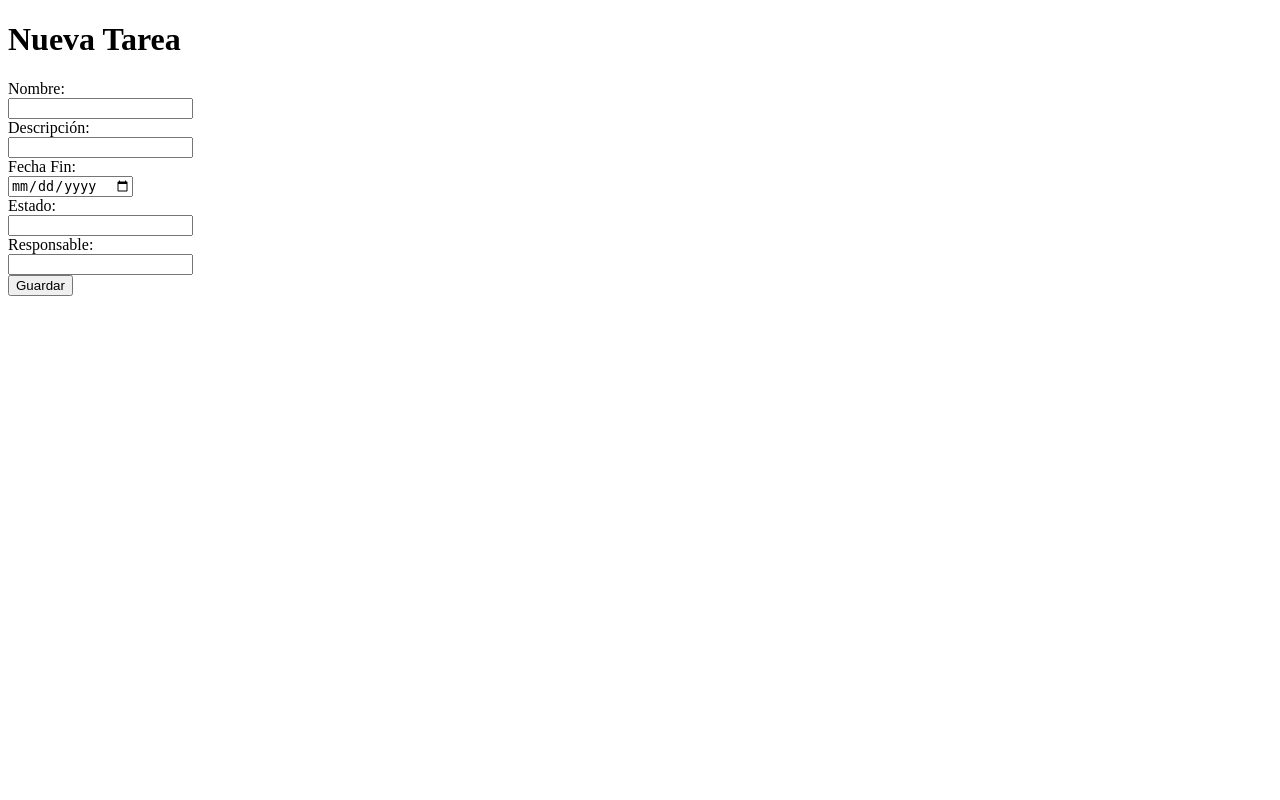
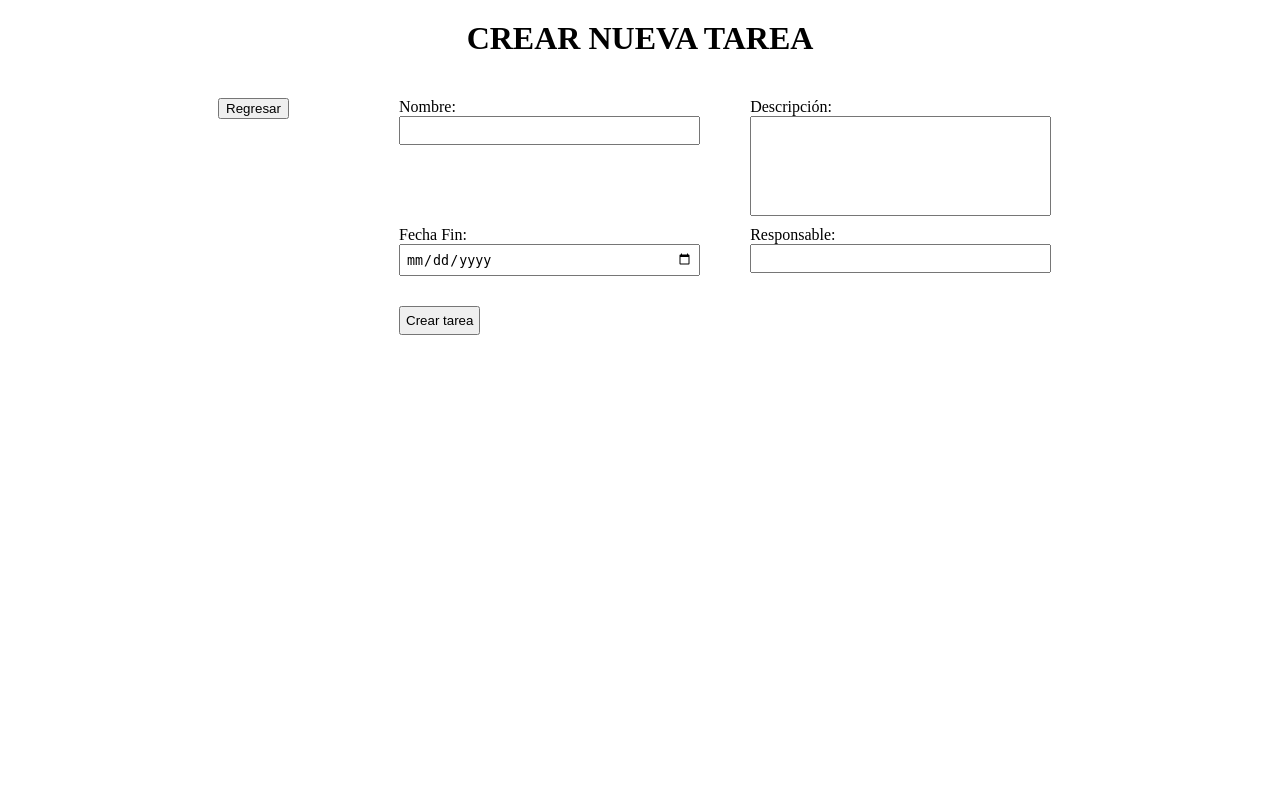
Before and after one commit to ttantalean2023/ExamenParcial, a Django app: page /nueva_tarea/ in a window 1280 px wide. Run offline with Django 4.2, Linux system fonts and the light colour scheme.

Commit message:
Algunas modificaciones

```diff
--- /dev/null
+++ b/exParcial/tareasApp/static/styles_nuevatarea.css
@@ -0,0 +1,62 @@
+body {
+    display: flex;
+    flex-direction: column;
+    align-items: center;
+    justify-content: flex-start; /* Alinea desde arriba */
+    height: 100vh;
+    margin: 0;
+}
+h1 {
+    margin-top: 20px;
+    text-align: center;
+}
+.container {
+    display: flex;
+    flex-direction: row;
+    justify-content: center;
+    align-items: flex-start;
+    width: 80%;
+    margin-top: 20px;
+}
+.left-column {
+    flex: 1;
+    text-align: center;
+}
+.right-column {
+    flex: 3;
+    padding-left: 20px;
+}
+form {
+    display: flex;
+    flex-direction: column;
+}
+form label {
+    margin-bottom: 5px;
+}
+form input {
+    margin-bottom: 10px;
+    padding: 5px;
+    width: 100%;
+    box-sizing: border-box;
+}
+form input[type="submit"] {
+    width: auto;
+}
+.half-width {
+    width: 40%;
+    float: left; /* Ajusta el div para que ocupe el 50% del ancho del contenedor */
+}
+.half-width:first-child {
+    margin-right: 50px; /* Agregar margen derecho solo al primer div */
+}
+.clearfix::after {
+    content: "";
+    display: table;
+    clear: both;
+}
+#descripcion {
+    height: 100px; /* Cambiar la altura según tus necesidades */
+}
+#crearTarea {
+    margin-top: 20px; /* Cambiar el valor según tus necesidades */
+}
--- a/exParcial/tareasApp/templates/nueva_tarea.html
+++ b/exParcial/tareasApp/templates/nueva_tarea.html
@@ -1,24 +1,55 @@
 <!DOCTYPE html>
-<html lang="en">
+<html lang="es">
+    {% load static %}
 <head>
     <meta charset="UTF-8">
     <title>Nueva Tarea</title>
+    <link rel="stylesheet" type="text/css" href="{% static 'styles_nuevatarea.css' %}">
+
 </head>
 <body>
-    <h1>Nueva Tarea</h1>
-    <form method="post">
-        {% csrf_token %}
-        <label for="nombre">Nombre:</label><br>
-        <input type="text" id="nombre" name="nombre"><br>
-        <label for="descripcion">Descripción:</label><br>
-        <input type="text" id="descripcion" name="descripcion"><br>
-        <label for="fecha_fin">Fecha Fin:</label><br>
-        <input type="date" id="fecha_fin" name="fecha_fin"><br>
-        <label for="estado">Estado:</label><br>
-        <input type="text" id="estado" name="estado"><br>
-        <label for="responsable">Responsable:</label><br>
-        <input type="text" id="responsable" name="responsable"><br>
-        <input type="submit" value="Guardar">
-    </form>
+    <h1>CREAR NUEVA TAREA</h1>
+
+    <div class="container">
+        <div class="left-column">
+            <!-- Botón para regresar a la vista principal -->
+            <button onclick="window.location.href='{% url 'vista_principal' %}'">Regresar</button>
+        </div>
+        <div class="right-column">
+            <form method="post">
+                {% csrf_token %}
+                <div class="clearfix">
+                    <div class="half-width">
+                        <label for="nombre">Nombre:</label>
+                        <input type="text" id="nombre" name="nombre">
+                    </div>
+                    <div class="half-width">
+                        <label for="descripcion">Descripción:</label>
+                        <input type="text" id="descripcion" name="descripcion">
+                    </div>
+                </div>
+
+                <div class="clearfix">
+                    <div class="half-width">
+                        <label for="fecha_fin">Fecha Fin:</label>
+                        <input type="date" id="fecha_fin" name="fecha_fin">
+                    </div>
+                    <div class="half-width">
+                        <label for="responsable">Responsable:</label>
+                        <input type="text" id="responsable" name="responsable">
+                    </div>
+                </div>
+
+                <div class="clearfix">
+                    <div class="half-width">
+                        <input type="submit" id="crearTarea" value="Crear tarea">
+                    </div>
+                </div>
+
+
+
+            </form>
+        </div>
+    </div>
 </body>
 </html>
```
Also changed, not shown: exParcial/exParcial/settings.py (+7 -2 lines), exParcial/tareasApp/static/styles_vistaprincipal.css (added, +32 -0 lines), exParcial/tareasApp/templates/vista_principal.html (+17 -10 lines).
